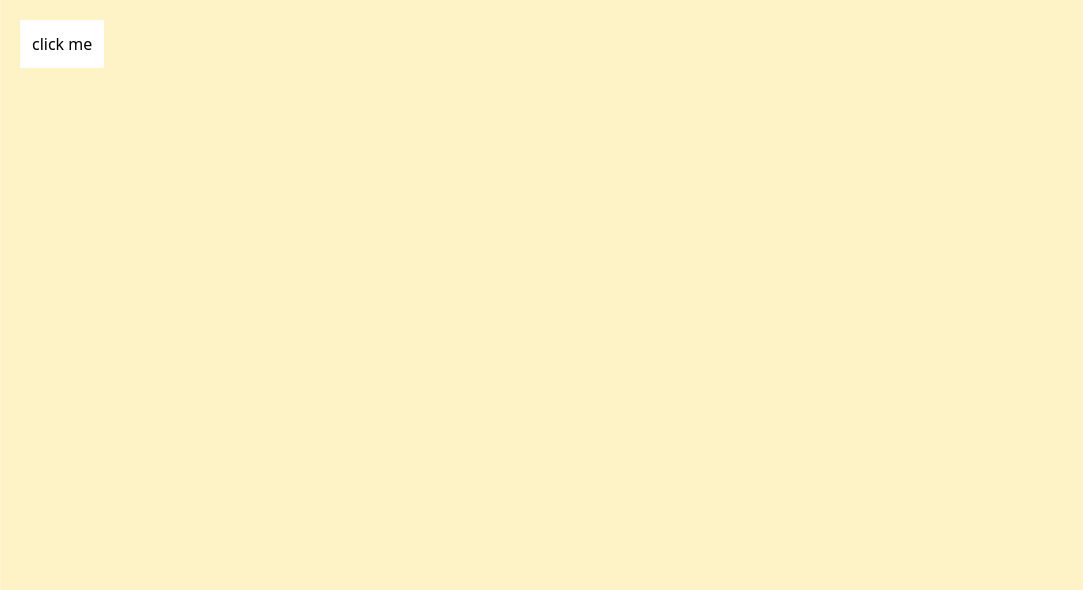
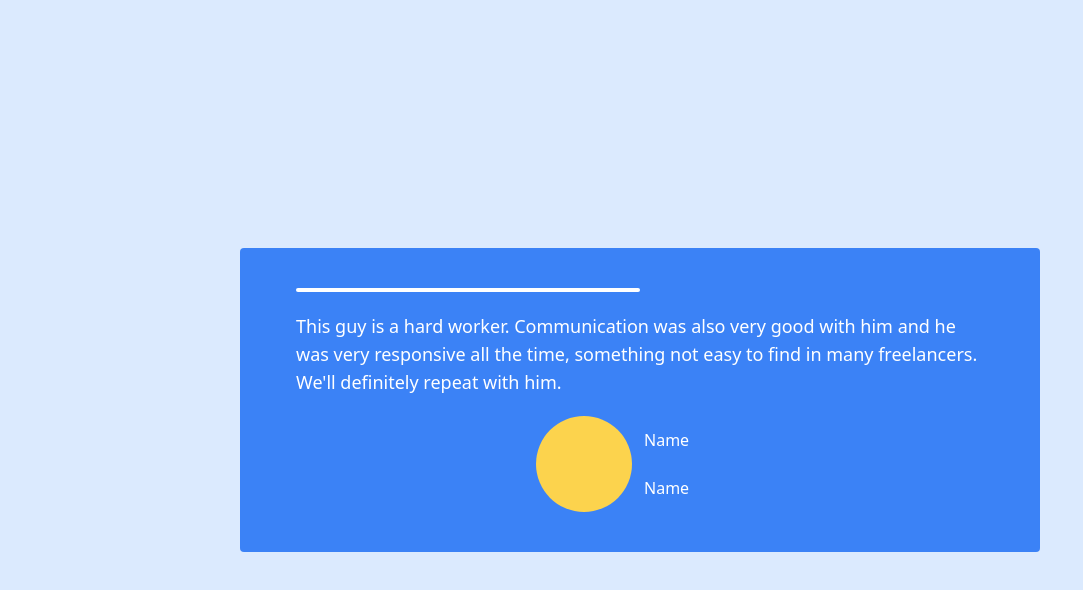
Before and after one commit to KeepCodeing/vcomponents-project, a Vue app: page / in a window 1280 px wide. Shown: the top 590 px of the page, without its empty margins (0-1083 px from the left). Built offline with nearby package versions, Linux system fonts and the light colour scheme.

Commit message:
TestimonialBoxSwitcher完成/只做了最基本的东西

```diff
--- a/src/App.vue
+++ b/src/App.vue
@@ -1,9 +1,9 @@
 <template>
-  <netflix-mobile-navigation />
+  <testimonial-box-switcher />
 </template>
 
 <script lang="ts">
-import { defineComponent } from 'vue'
+import { defineComponent } from "vue";
 // import GithubProfiles from './components/GithubProfiles.vue';
 // import PasswordGenerateor from './components/PasswordGenerateor.vue';
 // import DoubleVerticalSlider from './components/DoubleVerticalSlider.vue';
@@ -29,7 +29,8 @@ import { defineComponent } from 'vue'
 // import LiveUserFilter from '@/components/LiveUserFilter.vue'
 // import FeedbackUiDesign from './components/FeedbackUiDesign.vue';
 // import CustomRangeSlider from './components/CustomRangeSlider.vue';
-import NetflixMobileNavigation from './components/NetflixMobileNavigation.vue';
+// import NetflixMobileNavigation from './components/NetflixMobileNavigation.vue';
+import TestimonialBoxSwitcher from "./components/TestimonialBoxSwitcher.vue";
 
 export default defineComponent({
   components: {
@@ -59,8 +60,9 @@ export default defineComponent({
     // LiveUserFilter,
     // FeedbackUiDesign,
     // CustomRangeSlider,
-    NetflixMobileNavigation
-  }
+    // NetflixMobileNavigation,
+    TestimonialBoxSwitcher,
+  },
 });
 </script>
 
@@ -69,7 +71,9 @@ export default defineComponent({
   padding: 0;
   margin: 0;
 }
-html, body, #app {
+html,
+body,
+#app {
   height: 100%;
   width: 100%;
 }
--- /dev/null
+++ b/src/components/TestimonialBoxSwitcher.vue
@@ -0,0 +1,51 @@
+<template>
+  <div
+    class="bg-blue-100 w-full font-sans h-full flex justify-center items-center"
+  >
+    <div class="py-10 px-14 rounded bg-blue-500" style="width: 800px">
+      <div
+        class="bg-white rounded-full h-1"
+        style="transition: 0.1s linear"
+        :style="`width: ${prograssLen}%`"
+      ></div>
+      <div class="mt-5 text-lg font-light text-white leading-7">
+        This guy is a hard worker. Communication was also very good with him and
+        he was very responsive all the time, something not easy to find in many
+        freelancers. We'll definitely repeat with him.
+      </div>
+      <div class="mt-5 flex justify-center text-white items-center">
+        <div class="w-52 h-24 grid grid-cols-2 grid-rows-2 gap-x-2">
+          <div class="col-span-1 row-span-2">
+            <div class="h-24 w-24 rounded-full bg-yellow-300"></div>
+          </div>
+          <div class="col-span-1 row-span-1 flex items-center font-medium">
+            Name
+          </div>
+          <div class="col-span-1 row-span-1 flex items-center font-light">
+            Name
+          </div>
+        </div>
+      </div>
+    </div>
+  </div>
+</template>
+
+<script lang="ts">
+import { defineComponent, ref } from "vue";
+
+export default defineComponent({
+  setup() {
+    const prograssLen = ref(0);
+    setInterval(() => {
+      if (prograssLen.value < 100) prograssLen.value++;
+      else prograssLen.value = 0;
+    }, 100);
+    return {
+      prograssLen,
+    };
+  },
+});
+</script>
+
+<style scoped>
+</style>
```
